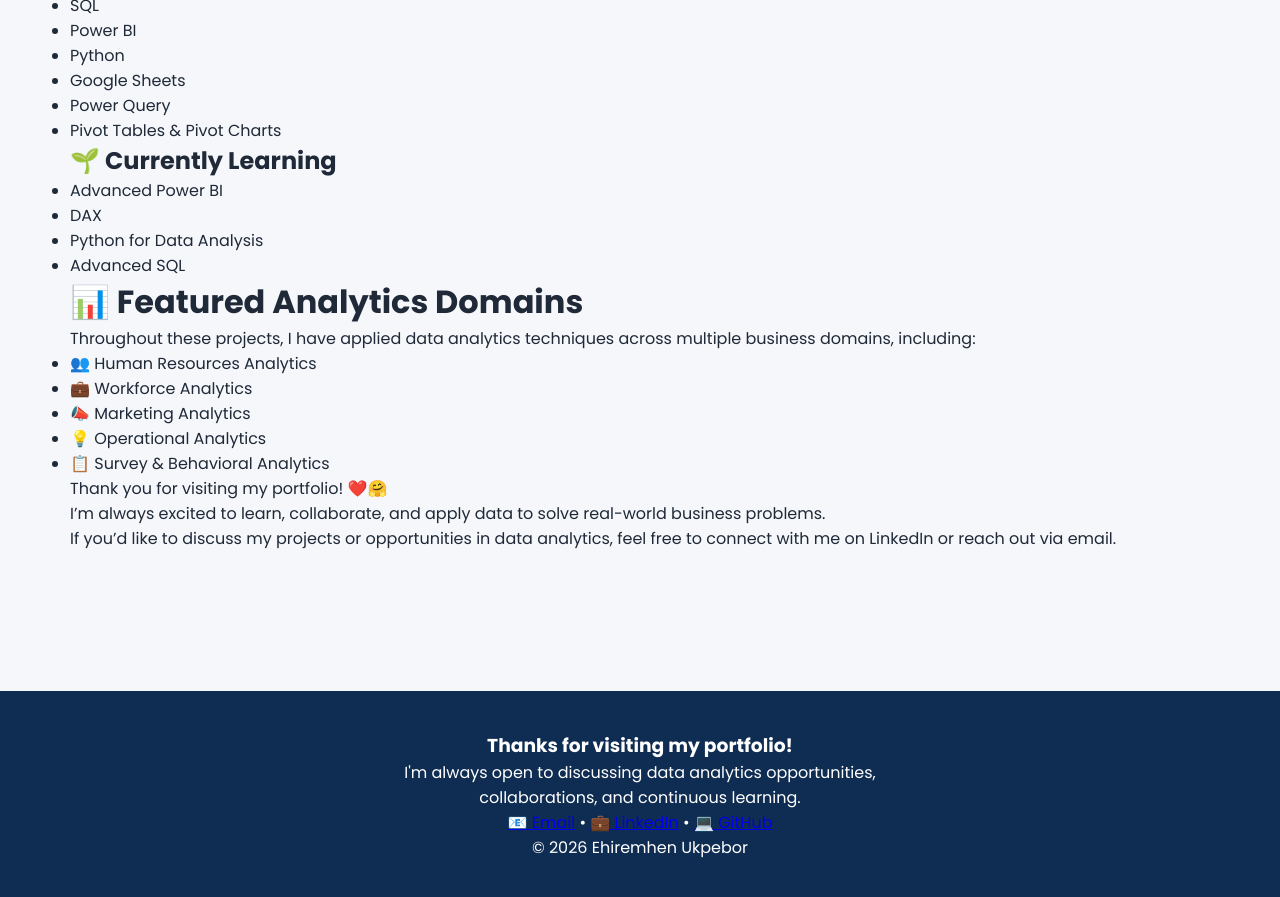
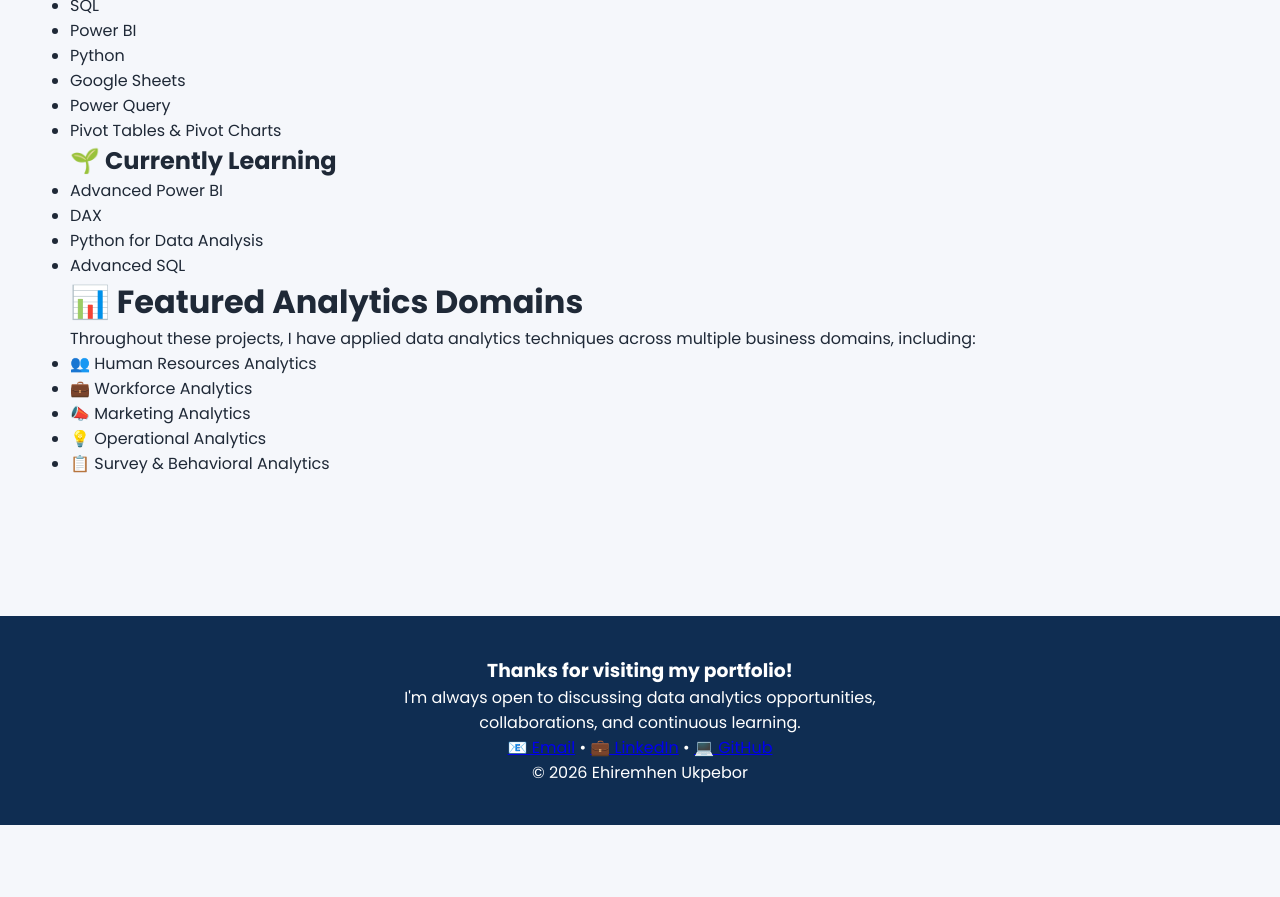
Before and after one commit to EhiUkpebor001/Data-Analytics-Portfolio, a Jekyll site: the page built from index.md, in a window 1280 px wide and 900 px high, scrolled down 1016 px. Shown: the top 897 px of the window. Built offline with Jekyll 4.4.1, drawn with Linux system fonts in a browser that asks for light colours; after the commit the page ends 1841 px from its top, so only the background shows below that.

Commit message:
Remove closing message from portfolio
Removed the closing message and contact information from the portfolio.

```diff
--- a/index.md
+++ b/index.md
@@ -69,7 +69,3 @@ Throughout these projects, I have applied data analytics techniques across multi
 - 📣 Marketing Analytics
 - 💡 Operational Analytics
 - 📋 Survey & Behavioral Analytics
-
-Thank you for visiting my portfolio! ❤️🤗  <br>
-I'm always excited to learn, collaborate, and apply data to solve real-world business problems. <br>
-If you'd like to discuss my projects or opportunities in data analytics, feel free to connect with me on LinkedIn or reach out via email.
```
